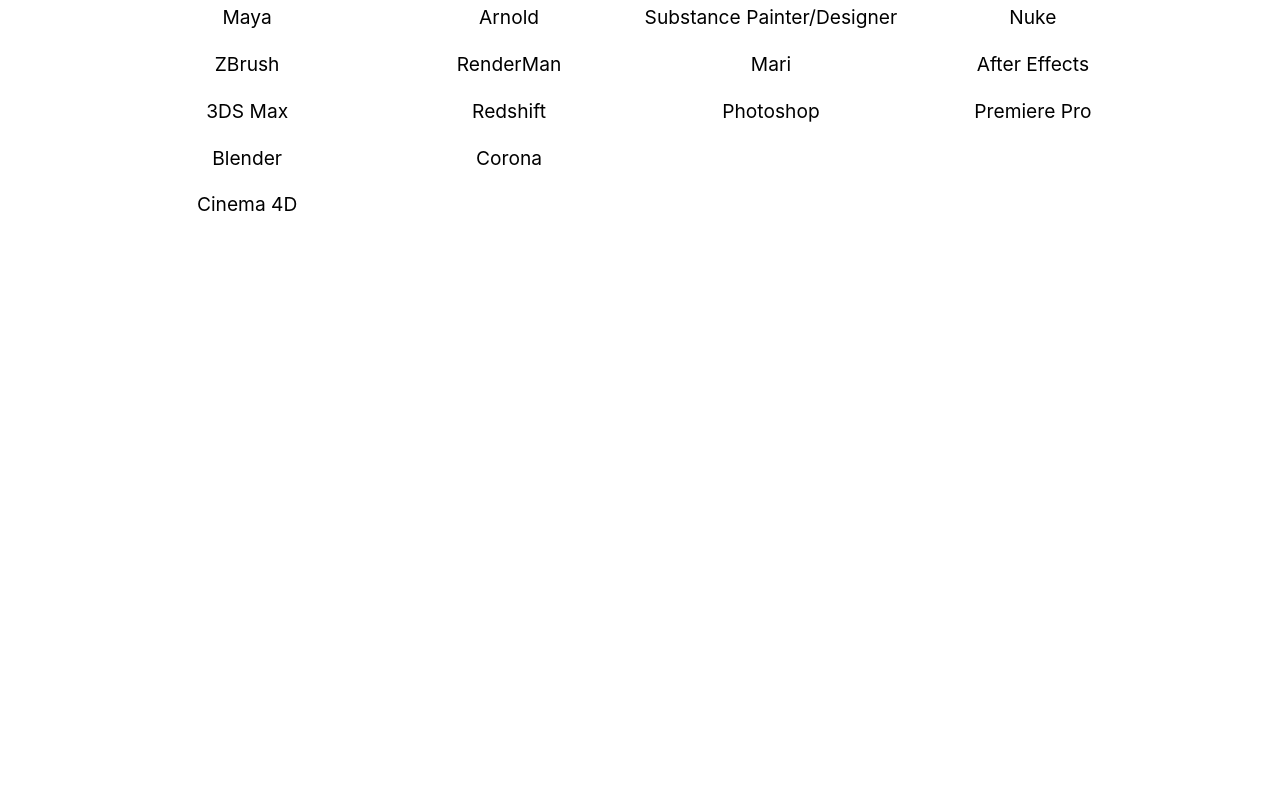
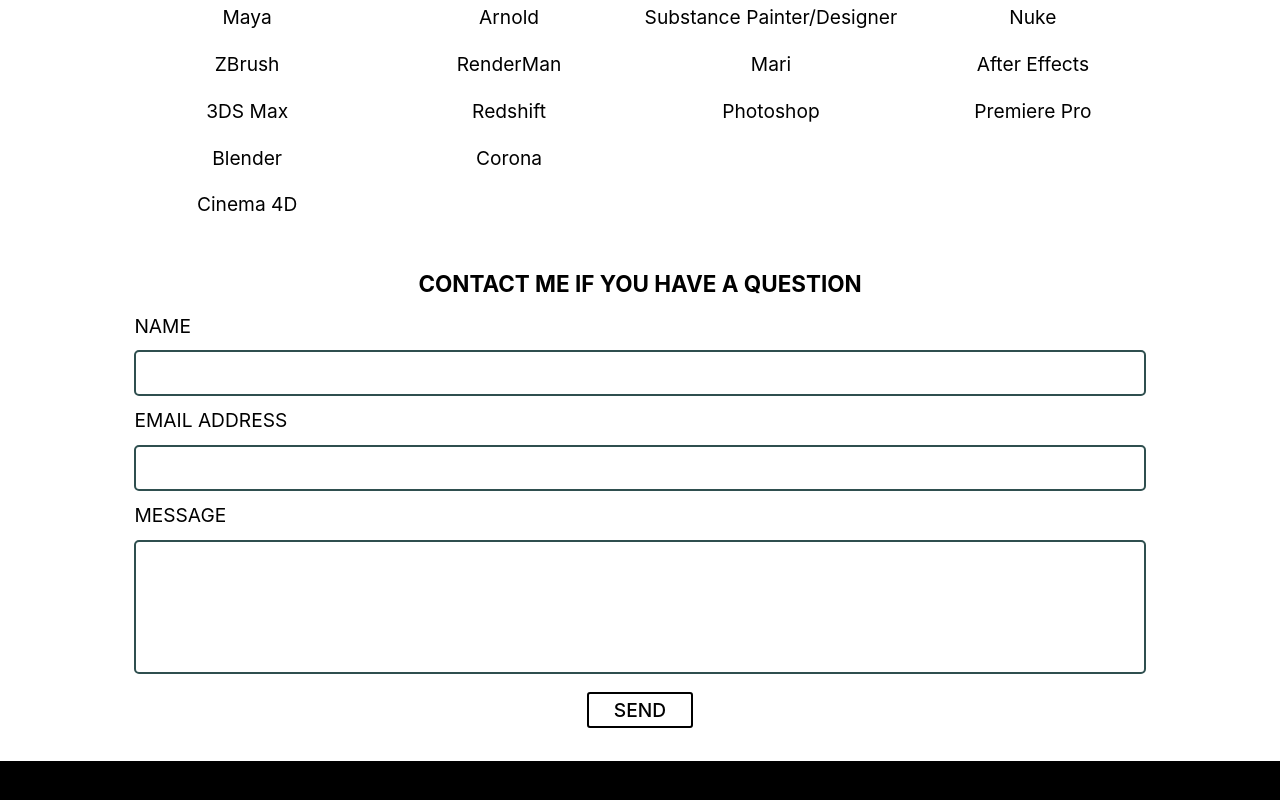
Before and after one commit to kristinasavova/tobias-speiser-portfolio, a React (Create React App) app: page /home in a window 1280 px wide. Shown: the part 817-1617 px from the top of the page. Before the commit the page ends 1067 px from the top, so only its background shows below. Built offline with nearby package versions, Linux system fonts and the light colour scheme.

Commit message:
Built contact form, added styles

```diff
--- a/package.json
+++ b/package.json
@@ -6,6 +6,7 @@
     "@testing-library/jest-dom": "^4.2.4",
     "@testing-library/react": "^9.5.0",
     "@testing-library/user-event": "^7.2.1",
+    "axios": "^0.19.2",
     "react": "^16.13.1",
     "react-dom": "^16.13.1",
     "react-router-dom": "^5.2.0",
--- /dev/null
+++ b/src/components/Form.js
@@ -0,0 +1,86 @@
+import React, { Component } from 'react';
+import axios from 'axios';
+
+class Form extends Component {
+
+    state = {
+        name: '',
+        email: '',
+        message: ''
+    }
+
+    /**
+     * A method to send a POST request to the server when the form gets submitted
+     * @param {object} event
+     */
+    handleSubmit = event => {
+        event.preventDefault ();
+        const { name, email, message } = this.state; // destructure data from state
+        axios ({   // send POST request to the server
+            method: 'POST',
+            url: 'http://localhost:4444/send',
+            data: { name, email, message }
+        })
+        .then (response => {
+            if (response.data.msg === 'SUCCESS') {
+                alert ('Message sent');
+                this.resetForm ();
+            } else if (response.data.msg === 'FAIL') {
+                alert ('Message failed to send')
+            }
+        })
+        .catch (error => console.log (error));
+    }
+
+    /**
+     * A method to reset the form
+     */
+    resetForm = () => {
+        this.setState ({
+            name: '',
+            email: '',
+            message: ''
+        });
+        document.getElementById ('contact-form').reset ();
+    }
+
+    render () {
+        return (
+            <form
+                id='contact-form'
+                onSubmit={ (event) => this.handleSubmit (event) }
+                method='POST' >
+                <div>
+                    <label htmlFor='name'>NAME</label>
+                    <input
+                        type='text'
+                        id='name'
+                        onChange={ event => this.setState ({ name: event.target.value })}
+                        value={this.state.name}
+                        required />
+                </div>
+                <div>
+                    <label htmlFor='email'>EMAIL ADDRESS</label>
+                    <input
+                        type='email'
+                        id='email'
+                        onChange={ event => this.setState ({ email: event.target.value })}
+                        value={this.state.email}
+                        required />
+                </div>
+                <div>
+                    <label htmlFor='message'>MESSAGE</label>
+                    <textarea
+                        type='text'
+                        rows='5'
+                        id='message'
+                        onChange={ event => this.setState ({ message: event.target.value })}
+                        required />
+                </div>
+                <button type='submit'>SEND</button>
+            </form>
+        );
+    }
+};
+
+export default Form;
--- a/src/components/Portfolio.js
+++ b/src/components/Portfolio.js
@@ -2,15 +2,12 @@
 import { Link } from 'react-router-dom';
 import Table from './Table';
 import List from './List';
+import Form from './Form'; // contact form
 
 class Portfolio extends Component {
 
-    constructor () {
-        super ();
-        this.state = {
+    state = {
         isDesktop: false
-        };
-        this.updatePredicate = this.updatePredicate.bind (this);
     }
 
     componentDidMount () {
@@ -22,12 +19,16 @@
         window.removeEventListener ('resize', this.updatePredicate);
     }
 
-    updatePredicate () {
+    /**
+     * Update state if width of the window gets greater than 768 px
+     */
+    updatePredicate = () => {
         this.setState ({ isDesktop: window.innerWidth > 768 });
     }
 
     render () {
         return (
+            <React.Fragment>
                 <div className='content'>
                     <div className='header'>
                         <h2 className='heading'>TOBIAS SPEISER | MODELING & LOOK DEV</h2>
@@ -46,11 +47,17 @@
                                 allowFullScreen />
                         </div>
                     </div>
-                {
+                    { // Render Table if desktop or list if not
                         this.state.isDesktop ?
                         <Table /> : <List />
                     }
+                    <div className='contact-form'>
+                        <h3>CONTACT ME IF YOU HAVE A QUESTION</h3>
+                        <Form />
                     </div>
+                </div>
+                <footer />
+            </React.Fragment>
         );
     }
 };
--- a/src/css/index.css
+++ b/src/css/index.css
@@ -24,6 +24,12 @@
     margin: 0;
 }
 
+h3 {
+    margin: 0;
+    padding: .5em 0;
+    text-align: center;
+}
+
 table {
     table-layout: fixed;
     width: 100%;
@@ -40,6 +46,12 @@
     padding: 0;
     margin: 0;
     text-align: center;
+}
+
+footer {
+    background-color: black;
+    margin-top: auto;
+    height: 10vh;
 }
 
 .wrapper {
@@ -88,6 +100,39 @@
     flex-direction: column;
 }
 
+.contact-form {
+    padding: 1em 1em;
+}
+
+    .contact-form input, textarea {
+        width: 100%;
+        padding: 10px 15px;
+        margin: 10px 0;
+        box-sizing: border-box;
+        border: 2px solid darkslategrey;
+        border-radius: 5px;
+    }
+
+    .contact-form textarea {
+        resize: none;
+    }
+
+    .contact-form button {
+        font-weight: 500;
+        border: 2px solid black;
+        border-radius: 3px;
+        padding: 5px 25px;
+        transition-duration: 0.4s;
+        background-color: white;
+        display: block;
+        margin: auto;
+    }
+
+        .contact-form button:hover {
+            background-color: black;
+            color: white;
+        }
+
 .header {
     display: flex;
     flex-wrap: wrap;
@@ -135,7 +180,7 @@
        transition-duration: 0.4s;
     }
 
-    .button a:hover {
+    .button .nav-link:hover {
         background-color: black;
         color: white;
     }
```
Also changed, not shown: 1 other file (tests, documents, lock files or other folders). Lines whose indentation alone changed are shown as unchanged.
